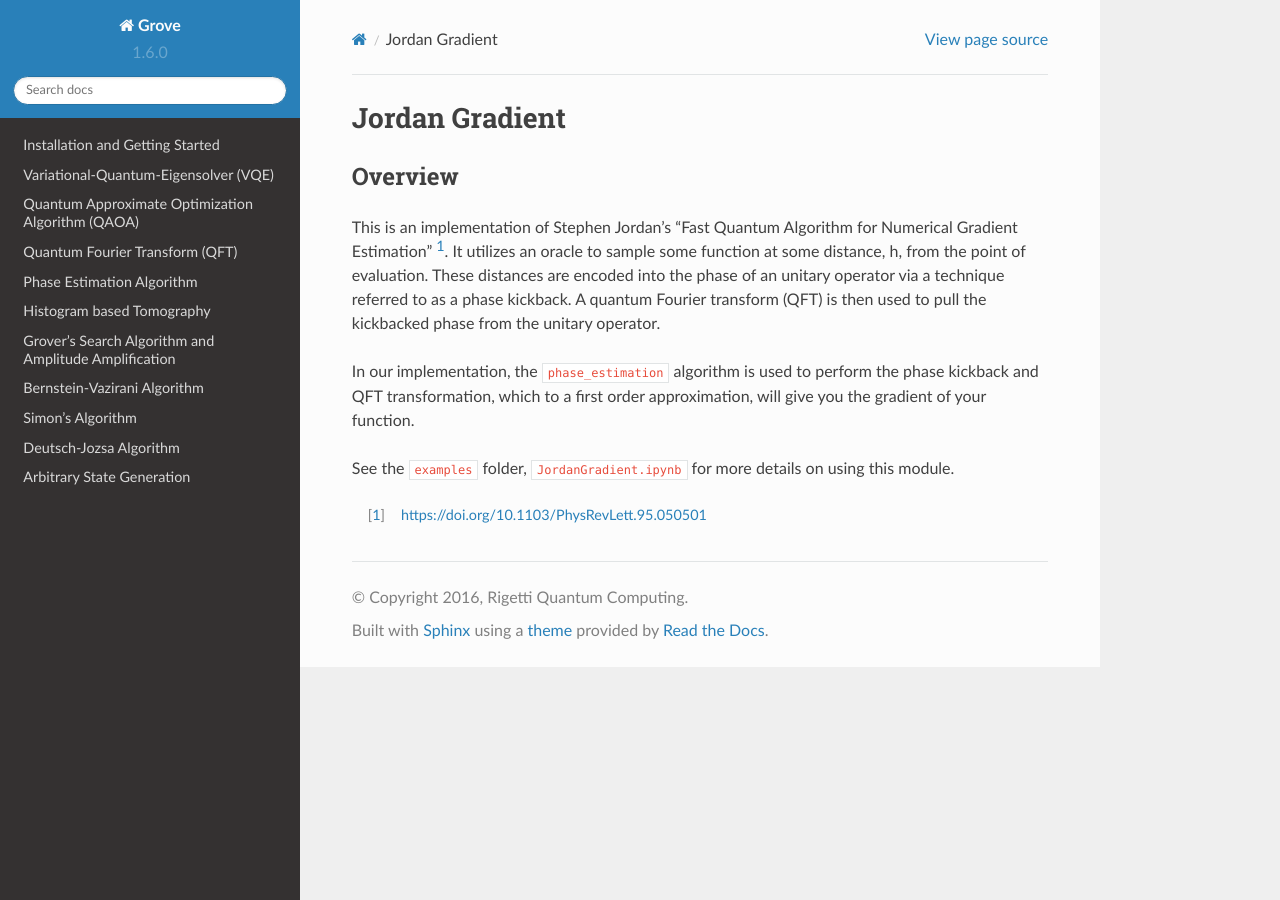
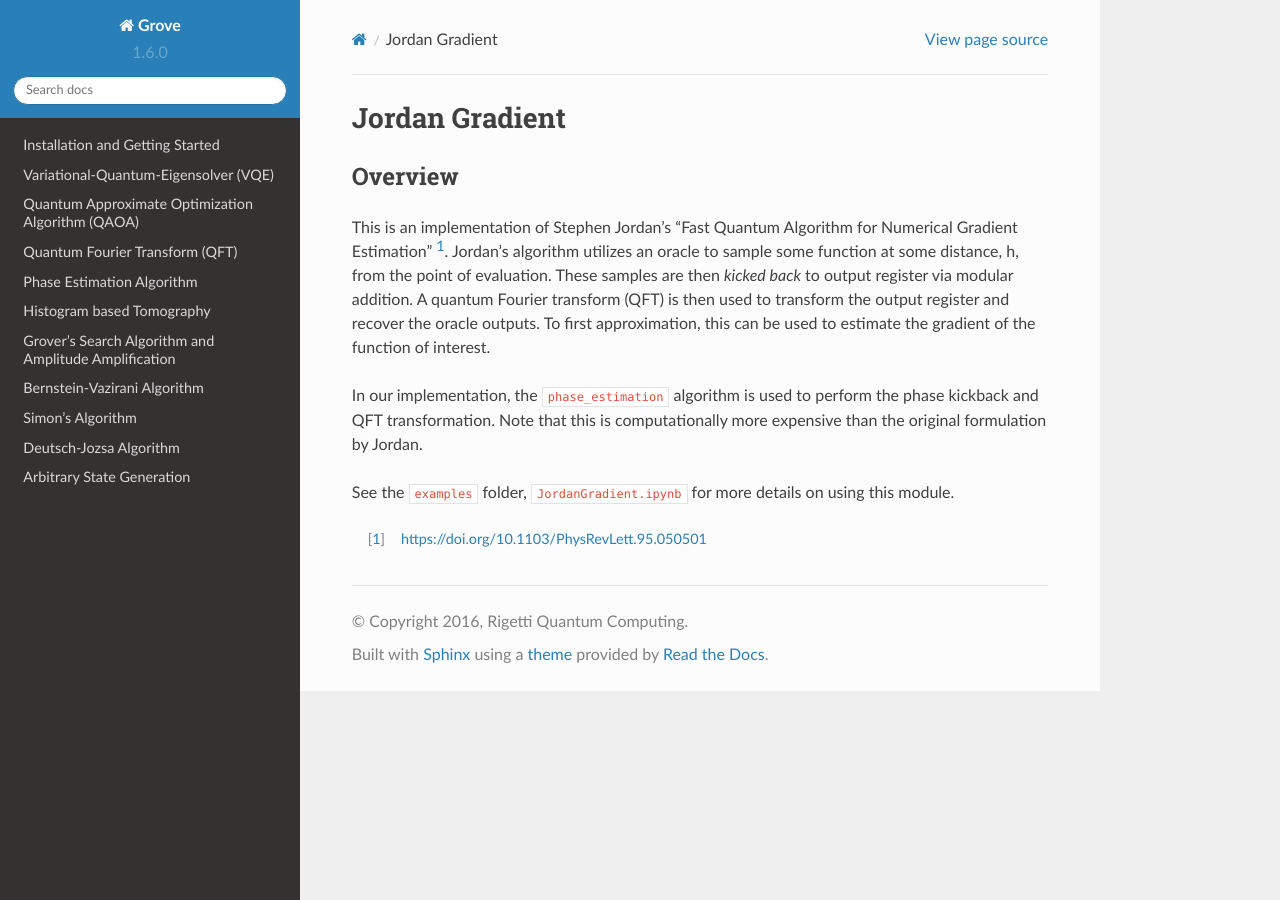
Before and after one commit to rigetti/grove, a Sphinx documentation site: the page built from docs/jordan_gradient.rst, in a window 1280 px wide. Built offline with Sphinx 7.4.7 and the Read the Docs theme 2.0.0, drawn with Linux system fonts in a browser that asks for light colours.

Commit message:
clarification

```diff
--- a/docs/jordan_gradient.rst
+++ b/docs/jordan_gradient.rst
@@ -5,16 +5,16 @@ Overview
 --------
 
 This is an implementation of Stephen Jordan's "Fast Quantum Algorithm for
-Numerical Gradient Estimation" [1]_. It utilizes an oracle to sample some
-function at some distance, h, from the point of evaluation. These distances are
-encoded into the phase of an unitary operator via a technique referred to as a
-phase kickback. A quantum Fourier transform (QFT) is then used to pull the kickbacked
-phase from the unitary operator.
+Numerical Gradient Estimation" [1]_. Jordan's algorithm utilizes an oracle to sample some
+function at some distance, h, from the point of evaluation.
+These samples are then `kicked back` to output register via modular addition.
+A quantum Fourier transform (QFT) is then used to transform the output register and
+recover the oracle outputs. To first approximation, this can be used to
+estimate the gradient of the function of interest.
 
-In our implementation, the
-``phase_estimation`` algorithm is used to perform the phase kickback and QFT
-transformation, which to a first order approximation, will
-give you the gradient of your function.
+In our implementation, the ``phase_estimation`` algorithm is used to perform the phase kickback and QFT
+transformation. Note that this is computationally more
+expensive than the original formulation by Jordan.
 
 See the ``examples`` folder, ``JordanGradient.ipynb`` for more details on using this module.
 
```
